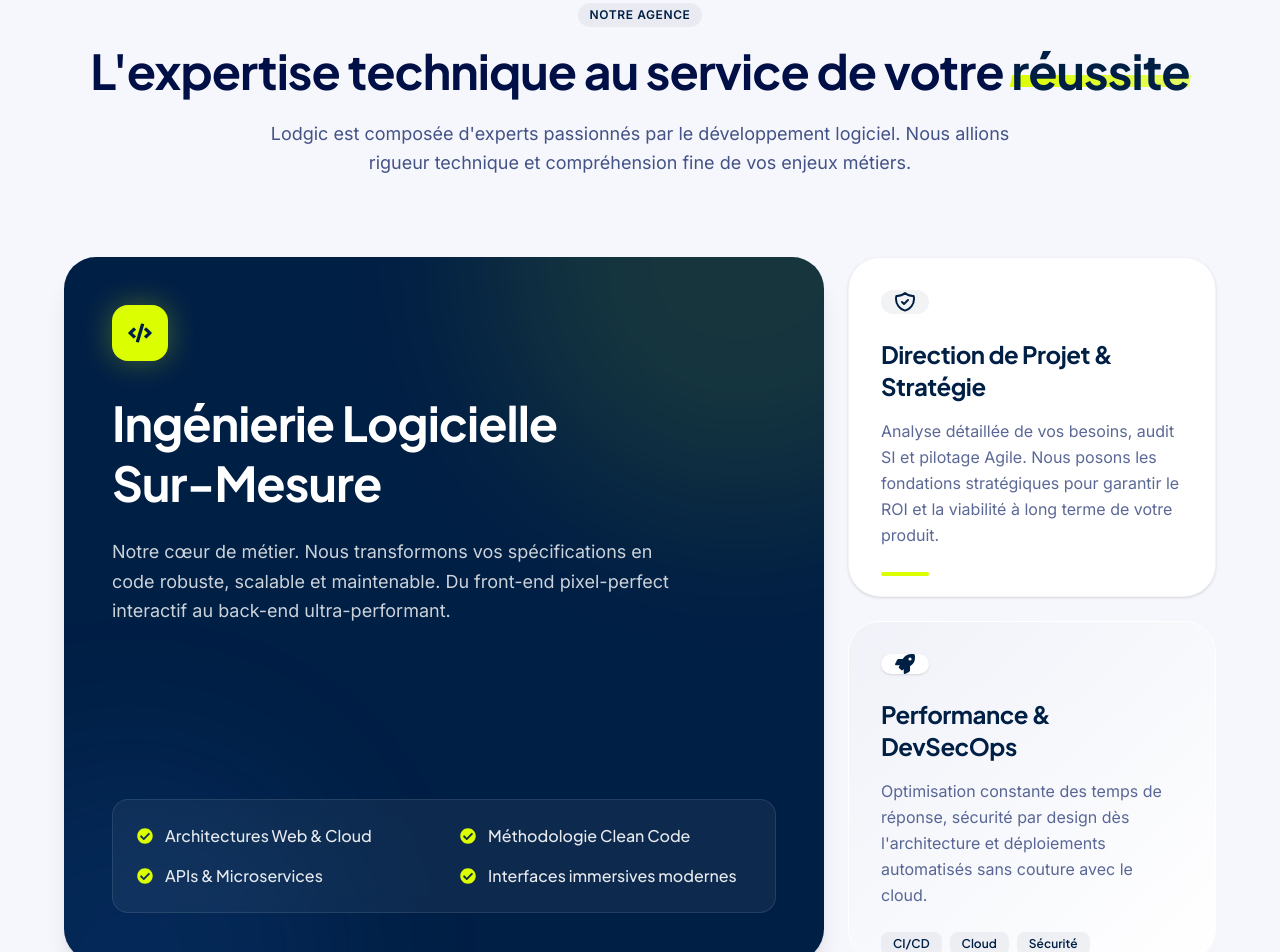
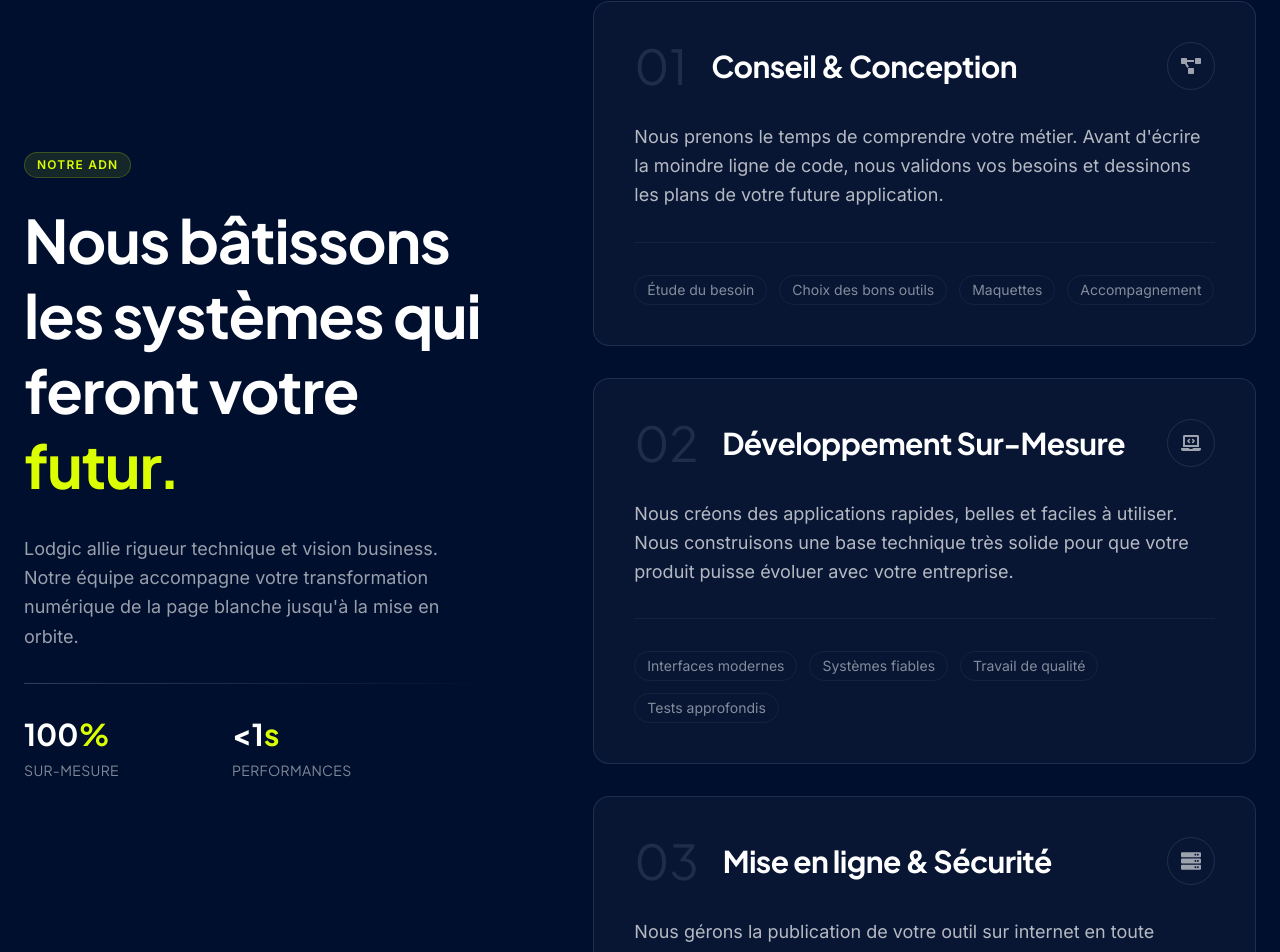
Before and after one commit to Lodgic-LLC/Landing-Website, a Next.js app: page / in a window 1280 px wide. Shown: the part 811-1763 px from the top of the page. Built offline with nearby package versions, Linux system fonts and the light colour scheme.

Commit message:
ajout design changé pour partie "notre agence"

```diff
--- a/src/components/pages/home/About.tsx
+++ b/src/components/pages/home/About.tsx
@@ -1,137 +1,141 @@
 'use client'
 
-import { motion } from 'framer-motion'
-import { FaCheckCircle, FaCode, FaRocket } from 'react-icons/fa'
+import { useRef } from 'react'
+import { motion, useScroll, useTransform } from 'framer-motion'
+import { FaLaptopCode, FaProjectDiagram, FaServer } from 'react-icons/fa'
+
+const services = [
+  {
+    num: "01",
+    title: "Conseil & Conception",
+    description: "Nous prenons le temps de comprendre votre métier. Avant d'écrire la moindre ligne de code, nous validons vos besoins et dessinons les plans de votre future application.",
+    icon: FaProjectDiagram,
+    tags: ["Étude du besoin", "Choix des bons outils", "Maquettes", "Accompagnement"]
+  },
+  {
+    num: "02",
+    title: "Développement Sur-Mesure",
+    description: "Nous créons des applications rapides, belles et faciles à utiliser. Nous construisons une base technique très solide pour que votre produit puisse évoluer avec votre entreprise.",
+    icon: FaLaptopCode,
+    tags: ["Interfaces modernes", "Systèmes fiables", "Travail de qualité", "Tests approfondis"]
+  },
+  {
+    num: "03",
+    title: "Mise en ligne & Sécurité",
+    description: "Nous gérons la publication de votre outil sur internet en toute sécurité. Nous assurons ensuite la surveillance technique pour garantir qu'il reste rapide et protégé 24h/24.",
+    icon: FaServer,
+    tags: ["Mises à jour fluides", "Hébergement Cloud", "Surveillance continue", "Protection des données"]
+  }
+]
 
 const About = () => {
+  const scrollRef = useRef<HTMLDivElement>(null)
+
+  const { scrollYProgress } = useScroll({
+    target: scrollRef,
+    offset: ["start end", "end start"]
+  })
+
+  // Léger parallax sur la colonne de gauche
+  const y = useTransform(scrollYProgress, [0, 1], [-50, 50])
+
   return (
-    <>
-      <section className="py-24 bg-[#f6f7fc] relative overflow-hidden" id="about">
-        <div className="max-w-7xl mx-auto px-6">
-          <div className="text-center mb-16 md:mb-20">
-            <motion.span
-              initial={{ opacity: 0, y: 20 }}
-              whileInView={{ opacity: 1, y: 0 }}
-              viewport={{ once: true }}
-              className="inline-block px-3 py-1 mb-5 rounded-full bg-[#001F45]/5 text-[#001F45] font-inter text-xs font-semibold uppercase tracking-wider"
+    <section className="py-24 bg-[#000F2E] relative overflow-hidden" id="about">
+      {/* Lumières de fond pour l'effet "Impressive Tech" */}
+      <div className="absolute top-1/4 left-0 w-[500px] h-[500px] bg-[#DBFF00]/5 rounded-full blur-[120px] -z-10" />
+      <div className="absolute bottom-0 right-0 w-[600px] h-[600px] bg-[#001F45]/80 rounded-full blur-[120px] -z-10" />
+
+      <div className="max-w-7xl mx-auto px-6" ref={scrollRef}>
+        <div className="flex flex-col lg:flex-row gap-16 lg:gap-24">
+
+          {/* Colonne de gauche - Sticky "Manifesto" */}
+          <div className="lg:w-5/12 flex flex-col relative z-20">
+            <motion.div
+              style={{ y }}
+              className="lg:sticky lg:top-32"
             >
-              Notre Agence
-            </motion.span>
-            <motion.h2
-              initial={{ opacity: 0, y: 20 }}
-              whileInView={{ opacity: 1, y: 0 }}
-              viewport={{ once: true }}
-              transition={{ delay: 0.1 }}
-              className="text-3xl md:text-4xl lg:text-5xl font-sofia-bold text-[#000f45] mb-6"
-            >
-              L'expertise technique au service de votre{' '}
-              <span className="relative inline-block">
-                <span className="relative z-10 text-[#001F45]">réussite</span>
-                <span className="absolute bottom-2 left-0 right-0 h-3 bg-gradient-to-r from-[#DBFF00] to-[#DBFF00]/60 transform -skew-x-12 z-0"></span>
-              </span>{' '}
-            </motion.h2>
-            <motion.p
-              initial={{ opacity: 0, y: 20 }}
-              whileInView={{ opacity: 1, y: 0 }}
-              viewport={{ once: true }}
-              transition={{ delay: 0.2 }}
-              className="text-lg font-inter text-[#162869]/80 max-w-3xl mx-auto leading-relaxed"
-            >
-              Lodgic est composée d'experts passionnés par le développement logiciel. Nous allions rigueur technique et compréhension fine de vos enjeux métiers.
-            </motion.p>
+              <div className="inline-block px-3 py-1 mb-6 rounded-full bg-[#DBFF00]/10 text-[#DBFF00] font-inter text-xs font-semibold uppercase tracking-widest border border-[#DBFF00]/20">
+                Notre ADN
               </div>
 
-          <div className="grid grid-cols-1 md:grid-cols-3 gap-6 max-w-6xl mx-auto auto-rows-auto md:auto-rows-[340px]">
+              <h2 className="text-4xl md:text-5xl lg:text-6xl font-sofia-bold text-white mb-8 leading-tight">
+                Nous bâtissons les systèmes qui feront votre <span className="text-[#DBFF00]">futur.</span>
+              </h2>
 
-            {/* TUILE 1 : Principale (Grande) */}
-            <motion.div
-              initial={{ opacity: 0, y: 20 }}
-              whileInView={{ opacity: 1, y: 0 }}
-              viewport={{ once: true }}
-              className="md:col-span-2 md:row-span-2 bg-[#001F45] rounded-[2rem] p-8 md:p-12 relative overflow-hidden group flex flex-col justify-between shadow-xl"
-            >
-              <div className="absolute top-0 right-0 w-[500px] h-[500px] bg-[#DBFF00]/10 rounded-full blur-[80px] -translate-y-1/2 translate-x-1/3 transition-transform duration-700 group-hover:scale-110" />
-              <div className="absolute bottom-0 left-0 w-[400px] h-[400px] bg-blue-500/10 rounded-full blur-[80px] translate-y-1/2 -translate-x-1/3" />
+              <p className="text-lg font-inter text-white/60 mb-8 leading-relaxed max-w-md">
+                Lodgic allie rigueur technique et vision business. Notre équipe accompagne votre transformation numérique de la page blanche jusqu'à la mise en orbite.
+              </p>
 
-              <div className="relative z-10">
-                <div className="w-14 h-14 bg-[#DBFF00] rounded-2xl flex items-center justify-center mb-8 shadow-[0_0_30px_rgba(219,255,0,0.3)]">
-                  <FaCode className="w-6 h-6 text-[#001F45]" />
+              {/* Ligne très minimaliste */}
+              <div className="w-full h-px bg-gradient-to-r from-white/20 to-transparent mb-8" />
+
+              <div className="grid grid-cols-2 gap-8 max-w-sm">
+                <div>
+                  <h4 className="text-3xl font-sofia-bold text-white mb-2">100<span className="text-[#DBFF00]">%</span></h4>
+                  <p className="text-sm text-white/50 uppercase tracking-wide">Sur-Mesure</p>
                 </div>
-                <h3 className="text-3xl md:text-5xl font-sofia-bold text-white mb-6 leading-tight">
-                  Ingénierie Logicielle <br className="hidden md:block" />Sur-Mesure
-                </h3>
-                <p className="text-white/80 font-inter text-lg max-w-xl mb-10 leading-relaxed mix-blend-lighten">
-                  Notre cœur de métier. Nous transformons vos spécifications en code robuste, scalable et maintenable. Du front-end pixel-perfect interactif au back-end ultra-performant.
-                </p>
+                <div>
+                  <h4 className="text-3xl font-sofia-bold text-white mb-2">&lt;1<span className="text-[#DBFF00]">s</span></h4>
+                  <p className="text-sm text-white/50 uppercase tracking-wide">Performances</p>
+                </div>
+              </div>
+            </motion.div>
           </div>
 
-              <div className="grid sm:grid-cols-2 gap-y-4 gap-x-8 relative z-10 mt-auto bg-white/5 p-6 rounded-2xl border border-white/10 backdrop-blur-sm">
-                {[
-                  "Architectures Web & Cloud",
-                  "Méthodologie Clean Code",
-                  "APIs & Microservices",
-                  "Interfaces immersives modernes"
-                ].map((item, i) => (
-                  <div key={i} className="flex items-center text-white/90">
-                    <FaCheckCircle className="text-[#DBFF00] mr-3 flex-shrink-0" />
-                    <span className="font-medium text-sm md:text-base">{item}</span>
+          {/* Colonne de droite - Scrolling Cards minimalistes */}
+          <div className="lg:w-7/12 flex flex-col gap-8 relative z-20">
+            {services.map((service, index) => {
+              const Icon = service.icon
+              return (
+                <motion.div
+                  key={index}
+                  initial={{ opacity: 0, y: 30 }}
+                  whileInView={{ opacity: 1, y: 0 }}
+                  viewport={{ once: true, margin: "-50px" }}
+                  transition={{ delay: index * 0.1, duration: 0.6 }}
+                  className="group relative p-8 md:p-10 rounded-2xl bg-white/[0.03] border border-white/10 hover:bg-white/[0.06] transition-all duration-500 overflow-hidden"
+                >
+                  {/* Effet Reveal local (Glow interne) */}
+                  <div className="absolute top-0 right-0 w-32 h-32 bg-[#DBFF00]/10 rounded-full blur-[60px] opacity-0 group-hover:opacity-100 transition-opacity duration-700 pointer-events-none" />
+
+                  <div className="flex flex-col md:flex-row md:items-start justify-between gap-6 mb-8">
+                    <div className="flex items-center gap-6">
+                      <span className="text-5xl font-sofia-regular text-white/10 group-hover:text-[#DBFF00]/40 transition-colors duration-500">
+                        {service.num}
+                      </span>
+                      <h3 className="text-2xl md:text-3xl font-sofia-bold text-white">
+                        {service.title}
+                      </h3>
                     </div>
+                    <div className="w-12 h-12 rounded-full border border-white/10 flex items-center justify-center shrink-0 group-hover:border-[#DBFF00]/30 group-hover:bg-[#DBFF00]/10 transition-colors duration-500">
+                      <Icon className="text-white/60 group-hover:text-[#DBFF00] w-5 h-5 transition-colors" />
+                    </div>
+                  </div>
+
+                  <p className="text-white/70 font-inter text-base md:text-lg leading-relaxed mb-8 max-w-2xl relative z-10">
+                    {service.description}
+                  </p>
+
+                  {/* Ligne très fine de séparation */}
+                  <div className="w-full h-px bg-white/5 mb-8 relative">
+                    <div className="absolute top-0 left-0 h-full bg-[#DBFF00] w-0 group-hover:w-1/3 transition-all duration-700 ease-out" />
+                  </div>
+
+                  <div className="flex flex-wrap gap-3 relative z-10">
+                    {service.tags.map((tag, i) => (
+                      <span key={i} className="text-sm font-inter text-white/50 px-3 py-1 rounded-full border border-white/5 group-hover:border-white/10 group-hover:text-white/80 transition-colors">
+                        {tag}
+                      </span>
                     ))}
                   </div>
                 </motion.div>
-
-            {/* TUILE 2 : Stratégie (Petite, haut droite) */}
-            <motion.div
-              initial={{ opacity: 0, y: 20 }}
-              whileInView={{ opacity: 1, y: 0 }}
-              viewport={{ once: true }}
-              transition={{ delay: 0.1 }}
-              className="md:col-span-1 md:row-span-1 bg-white rounded-[2rem] p-8 border border-gray-100 shadow-sm hover:shadow-xl transition-all duration-300 group relative overflow-hidden flex flex-col"
-            >
-              <div className="w-12 h-12 bg-[#001F45]/5 rounded-xl flex items-center justify-center mb-6 text-[#001F45] group-hover:scale-110 transition-transform duration-500 group-hover:bg-[#001F45] group-hover:text-white">
-                <svg className="w-6 h-6" fill="none" viewBox="0 0 24 24" stroke="currentColor"><path strokeLinecap="round" strokeLinejoin="round" strokeWidth={2} d="M9 12l2 2 4-4m5.618-4.016A11.955 11.955 0 0112 2.944a11.955 11.955 0 01-8.618 3.04A12.02 12.02 0 003 9c0 5.591 3.824 10.29 9 11.622 5.176-1.332 9-6.03 9-11.622 0-1.042-.133-2.052-.382-3.016z" /></svg>
+              )
+            })}
           </div>
-              <h3 className="text-xl md:text-2xl font-sofia-bold text-[#001F45] mb-4">
-                Direction de Projet & Stratégie
-              </h3>
-              <p className="text-[#162869]/70 font-inter text-sm md:text-base leading-relaxed">
-                Analyse détaillée de vos besoins, audit SI et pilotage Agile. Nous posons les fondations stratégiques pour garantir le ROI et la viabilité à long terme de votre produit.
-              </p>
-
-              <div className="mt-auto pt-6">
-                <div className="h-1 w-12 bg-[#DBFF00] rounded-full group-hover:w-full transition-all duration-500 delay-100" />
-              </div>
-            </motion.div>
-
-            {/* TUILE 3 : Performance (Petite, bas droite) */}
-            <motion.div
-              initial={{ opacity: 0, y: 20 }}
-              whileInView={{ opacity: 1, y: 0 }}
-              viewport={{ once: true }}
-              transition={{ delay: 0.2 }}
-              className="md:col-span-1 md:row-span-1 bg-gradient-to-br from-[#f0f2f9] to-[#ffffff] rounded-[2rem] p-8 border border-white hover:border-[#DBFF00]/50 transition-all duration-300 group relative overflow-hidden flex flex-col"
-            >
-              <div className="w-12 h-12 bg-white rounded-xl flex items-center justify-center mb-6 text-[#001F45] shadow-sm group-hover:scale-110 transition-transform duration-500">
-                <FaRocket className="w-5 h-5" />
-              </div>
-              <h3 className="text-xl md:text-2xl font-sofia-bold text-[#001F45] mb-4">
-                Performance & DevSecOps
-              </h3>
-              <p className="text-[#162869]/70 font-inter text-sm md:text-base leading-relaxed">
-                Optimisation constante des temps de réponse, sécurité par design dès l'architecture et déploiements automatisés sans couture avec le cloud.
-              </p>
-
-              <div className="mt-auto pt-6 flex gap-2">
-                <span className="px-3 py-1 bg-[#001F45]/5 text-[#001F45] text-xs font-semibold rounded-lg">CI/CD</span>
-                <span className="px-3 py-1 bg-[#001F45]/5 text-[#001F45] text-xs font-semibold rounded-lg">Cloud</span>
-                <span className="px-3 py-1 bg-[#001F45]/5 text-[#001F45] text-xs font-semibold rounded-lg">Sécurité</span>
-              </div>
-            </motion.div>
 
         </div>
       </div>
     </section>
-    </>
   )
 }
 
```
Lines whose indentation alone changed are shown as unchanged.
